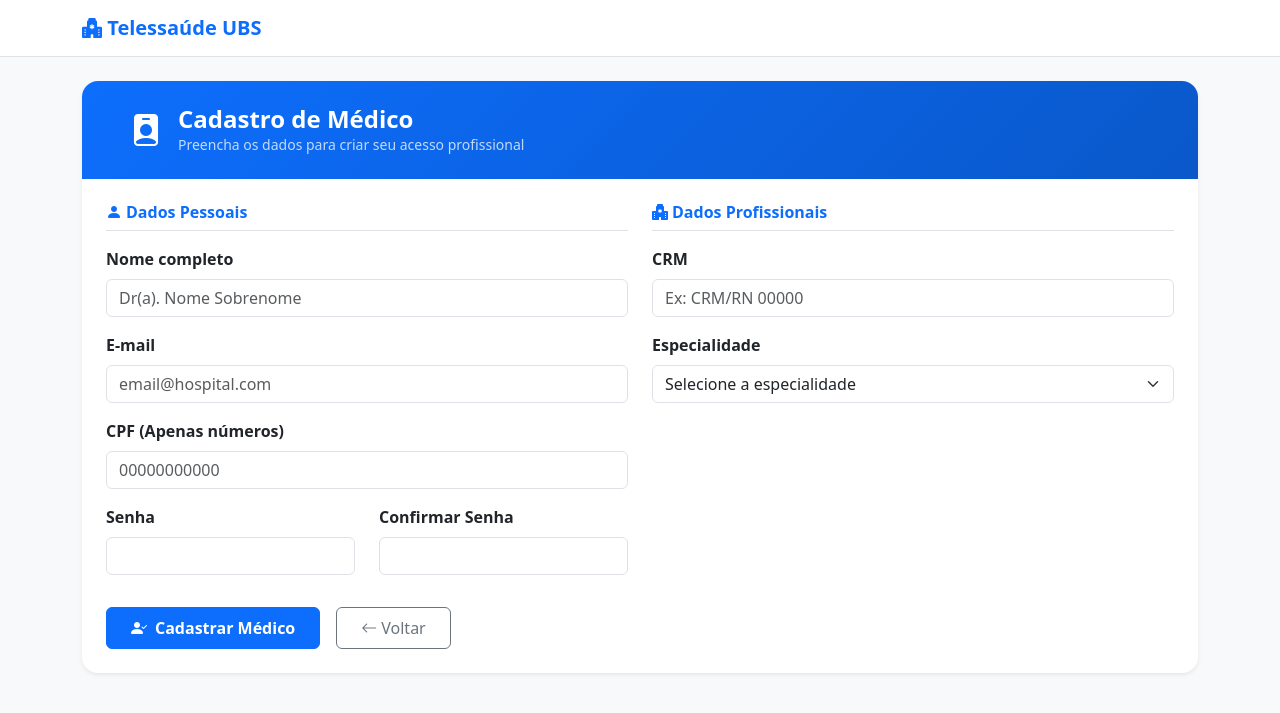
After one commit to Sigmund-66/django-teleubs, a Django app: page /teleubs/medico/cadastro/ in a window 1280 px wide. The commit adds this page. Shown: the top 713 px of the page. Run offline with Django 5.2, Linux system fonts and the light colour scheme.

Commit message:
Criando telas dos médicos

```diff
--- /dev/null
+++ b/djangoproject/teleubs/templates/ubs/cadastro_medico.html
@@ -0,0 +1,110 @@
+{% extends 'ubs/base.html' %}
+
+{% block content %}
+<div class="card shadow-sm border-0" style="border-radius: 16px; overflow: hidden;">
+    <div class="py-4 px-5 text-white" style="background: linear-gradient(135deg, #0d6efd 0%, #0a58ca 100%);">
+        <div class="d-flex align-items-center gap-3">
+            <i class="bi bi-person-badge-fill fs-2"></i>
+            <div>
+                <h4 class="fw-bold mb-0">Cadastro de Médico</h4>
+                <p class="mb-0 opacity-75 small">Preencha os dados para criar seu acesso profissional</p>
+            </div>
+        </div>
+    </div>
+
+    <div class="card-body p-4">
+
+        {% if messages %}
+            {% for message in messages %}
+                <div class="alert alert-{{ message.tags }} rounded-3">{{ message }}</div>
+            {% endfor %}
+        {% endif %}
+
+        <form method="POST" action="{% url 'cadastro_medico' %}">
+            {% csrf_token %}
+            <div class="row g-4">
+
+                <!-- Coluna Esquerda -->
+                <div class="col-md-6">
+                    <h6 class="fw-bold text-primary border-bottom pb-2 mb-3">
+                        <i class="bi bi-person-fill me-1"></i>Dados Pessoais
+                    </h6>
+
+                    <div class="mb-3">
+                        <label class="form-label fw-semibold">Nome completo</label>
+                        <input id="nome_medico" type="text" class="form-control" name="nome_completo"
+                            placeholder="Dr(a). Nome Sobrenome" required>
+                    </div>
+
+                    <div class="mb-3">
+                        <label class="form-label fw-semibold">E-mail</label>
+                        <input id="email_medico" type="email" class="form-control" name="email"
+                            placeholder="email@hospital.com" required>
+                    </div>
+
+                    <div class="mb-3">
+                        <label class="form-label fw-semibold">CPF (Apenas números)</label>
+                        <input id="cpf_cadastro_medico" type="text" class="form-control" name="cpf"
+                            placeholder="00000000000" maxlength="11" required>
+                    </div>
+
+                    <div class="row">
+                        <div class="col-md-6 mb-3">
+                            <label class="form-label fw-semibold">Senha</label>
+                            <input id="senha_cadastro_medico" type="password" class="form-control"
+                                name="password" required>
+                        </div>
+                        <div class="col-md-6 mb-3">
+                            <label class="form-label fw-semibold">Confirmar Senha</label>
+                            <input id="confirmar_senha_medico" type="password" class="form-control"
+                                name="confirm_password" required>
+                        </div>
+                    </div>
+                </div>
+
+                <!-- Coluna Direita -->
+                <div class="col-md-6">
+                    <h6 class="fw-bold text-primary border-bottom pb-2 mb-3">
+                        <i class="bi bi-hospital-fill me-1"></i>Dados Profissionais
+                    </h6>
+
+                    <div class="mb-3">
+                        <label class="form-label fw-semibold">CRM</label>
+                        <input id="crm_medico" type="text" class="form-control" name="crm"
+                            placeholder="Ex: CRM/RN 00000" required>
+                    </div>
+
+                    <div class="mb-3">
+                        <label class="form-label fw-semibold">Especialidade</label>
+                        <select id="especialidade_medico" class="form-select" name="especialidade" required>
+                            <option value="" disabled selected>Selecione a especialidade</option>
+                            <option value="Clínico Geral">Clínico Geral</option>
+                            <option value="Cardiologia">Cardiologia</option>
+                            <option value="Dermatologia">Dermatologia</option>
+                            <option value="Endocrinologia">Endocrinologia</option>
+                            <option value="Ginecologia">Ginecologia</option>
+                            <option value="Neurologia">Neurologia</option>
+                            <option value="Oftalmologia">Oftalmologia</option>
+                            <option value="Ortopedia">Ortopedia</option>
+                            <option value="Pediatria">Pediatria</option>
+                            <option value="Psiquiatria">Psiquiatria</option>
+                            <option value="Urologia">Urologia</option>
+                            <option value="Outra">Outra</option>
+                        </select>
+                    </div>
+
+                </div>
+            </div>
+
+            <div class="d-flex gap-3 mt-3">
+                <button id="btn_cadastrar_medico" type="submit" class="btn btn-primary px-4 py-2 fw-semibold">
+                    <i class="bi bi-person-check-fill me-2"></i>Cadastrar Médico
+                </button>
+                <a href="{% url 'login_medico' %}" class="btn btn-outline-secondary px-4 py-2">
+                    <i class="bi bi-arrow-left me-1"></i>Voltar
+                </a>
+            </div>
+        </form>
+    </div>
+</div>
+{% endblock %}
--- a/djangoproject/teleubs/urls.py
+++ b/djangoproject/teleubs/urls.py
@@ -11,4 +11,10 @@ urlpatterns = [
     path('agendar-consulta/', views.agendar_consulta, name='agendar_consulta'),
     path('solicitar-exame/', views.solicitar_exame, name='solicitar_exame'),
     path('prontuario/', views.acessar_prontuario, name='acessar_prontuario'),
+
+    # Área do Médico
+    path('medico/login/', views.login_medico, name='login_medico'),
+    path('medico/logout/', views.logout_medico, name='logout_medico'),
+    path('medico/cadastro/', views.cadastro_medico, name='cadastro_medico'),
+    path('medico/home/', views.home_medico, name='home_medico'),
 ]
--- a/djangoproject/teleubs/views.py
+++ b/djangoproject/teleubs/views.py
@@ -5,6 +5,7 @@ from django.contrib import messages
 from django.contrib.auth.decorators import login_required
 from django.contrib.auth.models import User
 from django.db import DatabaseError, transaction
+from datetime import date
 from .models import Paciente, Consulta, Exame, Prontuario, Medico
 
 # Create your views here.
@@ -206,3 +207,141 @@ def acessar_prontuario(request):
         'prontuario': prontuario
     }
     return render(request, 'ubs/prontuario.html', context)
+
+
+# ==================== ÁREA DO MÉDICO ====================
+
+def login_medico(request):
+    # Login exclusivo para médicos
+    if request.method == 'POST':
+        cpf = request.POST.get('cpf')
+        password = request.POST.get('password')
+
+        user = authenticate(request, username=cpf, password=password)
+        if user is not None:
+            # Verifica se o usuário autenticado é um médico
+            try:
+                medico = user.medico
+                login(request, user)
+                return redirect('home_medico')
+            except Medico.DoesNotExist:
+                messages.error(request, 'Este usuário não tem perfil de médico.')
+            except DatabaseError:
+                messages.error(request, 'Erro ao verificar perfil. Tente novamente.')
+        else:
+            messages.error(request, 'CPF ou senha inválidos.')
+
+    return render(request, 'ubs/login_medico.html')
+
+
+def logout_medico(request):
+    logout(request)
+    return redirect('login_medico')
+
+
+def cadastro_medico(request):
+    # Cadastro de novo médico
+    if request.method == 'POST':
+        nome_completo = request.POST.get('nome_completo')
+        email = request.POST.get('email')
+        cpf = request.POST.get('cpf')
+        crm = request.POST.get('crm')
+        especialidade = request.POST.get('especialidade')
+        password = request.POST.get('password')
+        confirm_password = request.POST.get('confirm_password')
+
+        # Validar senhas
+        if password != confirm_password:
+            messages.error(request, 'As senhas não coincidem.')
+            return render(request, 'ubs/cadastro_medico.html')
+
+        try:
+            # Verificar se CPF já está cadastrado
+            if User.objects.filter(username=cpf).exists():
+                messages.error(request, 'Este CPF já está cadastrado.')
+                return render(request, 'ubs/cadastro_medico.html')
+
+            # Verificar se CRM já está cadastrado
+            if Medico.objects.filter(crm=crm).exists():
+                messages.error(request, 'Este CRM já está cadastrado.')
+                return render(request, 'ubs/cadastro_medico.html')
+
+            with transaction.atomic():
+                # Cria o usuário Django
+                usuario = User.objects.create_user(
+                    username=cpf,
+                    email=email,
+                    password=password,
+                    first_name=nome_completo
+                )
+
+                # Cria o médico
+                Medico.objects.create(
+                    usuario=usuario,
+                    cpf=cpf,
+                    crm=crm,
+                    especialidade=especialidade
+                )
+
+        except DatabaseError:
+            messages.error(request, 'Erro ao salvar os dados no banco de dados. Tente novamente.')
+            return render(request, 'ubs/cadastro_medico.html')
+        except ValueError as e:
+            messages.error(request, f'Dados inválidos: {e}')
+            return render(request, 'ubs/cadastro_medico.html')
+        except Exception:
+            messages.error(request, 'Ocorreu um erro inesperado. Tente novamente.')
+            return render(request, 'ubs/cadastro_medico.html')
+
+        messages.success(request, 'Cadastro realizado com sucesso! Faça login.')
+        return redirect('login_medico')
+
+    return render(request, 'ubs/cadastro_medico.html')
+
+
+@login_required(login_url='login_medico')
+def home_medico(request):
+    # Dashboard do médico — exibe dados e consultas vinculadas
+    try:
+        medico = request.user.medico
+    except Medico.DoesNotExist:
+        messages.error(request, 'Perfil de médico não encontrado.')
+        return redirect('login_medico')
+    except DatabaseError:
+        messages.error(request, 'Erro ao carregar perfil do médico. Tente novamente.')
+        return redirect('login_medico')
+
+    cpf = medico.cpf
+    if len(cpf) == 11 and cpf.isdigit():
+        cpf_mascarado = f"{cpf[:3]}.{cpf[3:6]}.{cpf[6:9]}-{cpf[9:]}"
+    else:
+        cpf_mascarado = cpf
+
+    try:
+        consultas = Consulta.objects.filter(medico=medico).order_by('dataConsulta', 'horario')
+        total_consultas = consultas.count()
+        consultas_agendadas = consultas.filter(status='Agendada').count()
+        consultas_realizadas = consultas.filter(status='Realizada').count()
+    except DatabaseError:
+        messages.error(request, 'Erro ao carregar as consultas. Tente novamente.')
+        consultas = []
+        total_consultas = 0
+        consultas_agendadas = 0
+        consultas_realizadas = 0
+    except Exception:
+        messages.error(request, 'Ocorreu um erro inesperado ao carregar as consultas.')
+        consultas = []
+        total_consultas = 0
+        consultas_agendadas = 0
+        consultas_realizadas = 0
+
+    context = {
+        'medico': medico,
+        'cpf_mascarado': cpf_mascarado,
+        'consultas': consultas,
+        'total_consultas': total_consultas,
+        'consultas_agendadas': consultas_agendadas,
+        'consultas_realizadas': consultas_realizadas,
+        'hoje': date.today().strftime('%d/%m/%Y'),
+    }
+    return render(request, 'ubs/home_medico.html', context)
```
Also changed, not shown: djangoproject/teleubs/templates/ubs/home_medico.html (added, +161 -0 lines), djangoproject/teleubs/templates/ubs/login.html (+21 -9 lines), djangoproject/teleubs/templates/ubs/login_medico.html (added, +71 -0 lines).
